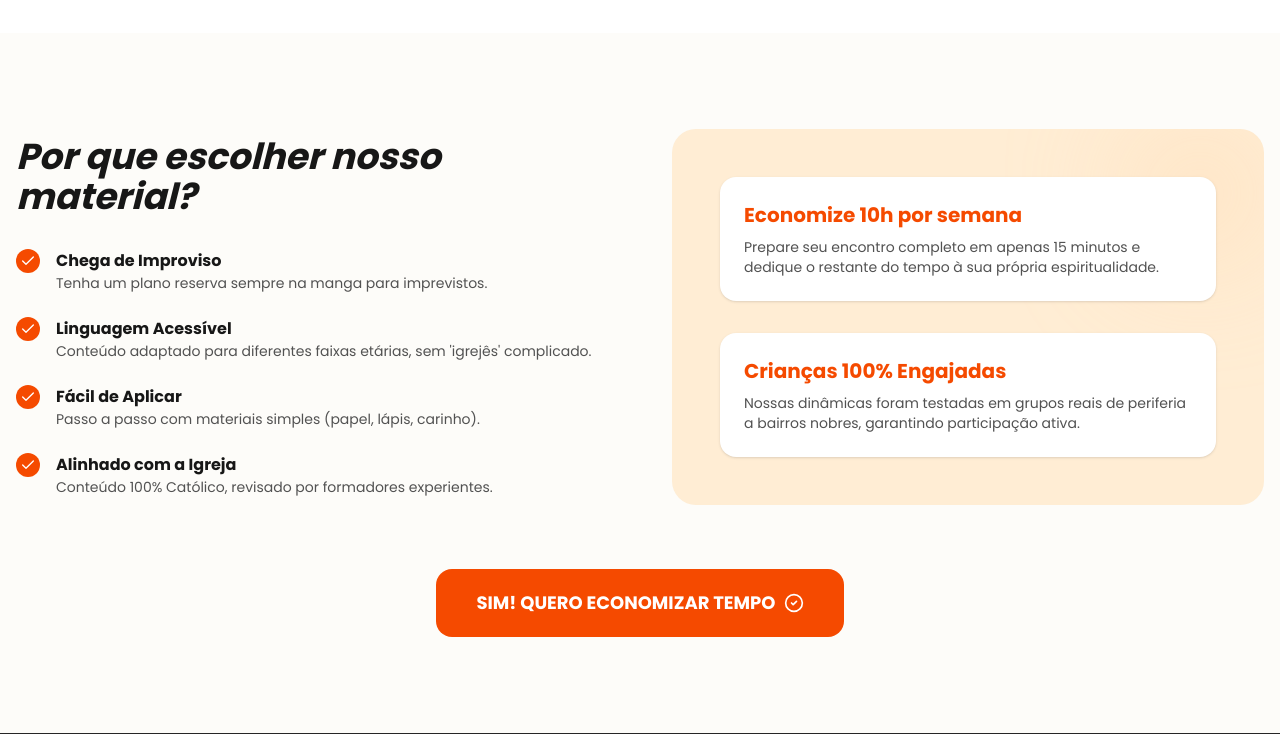
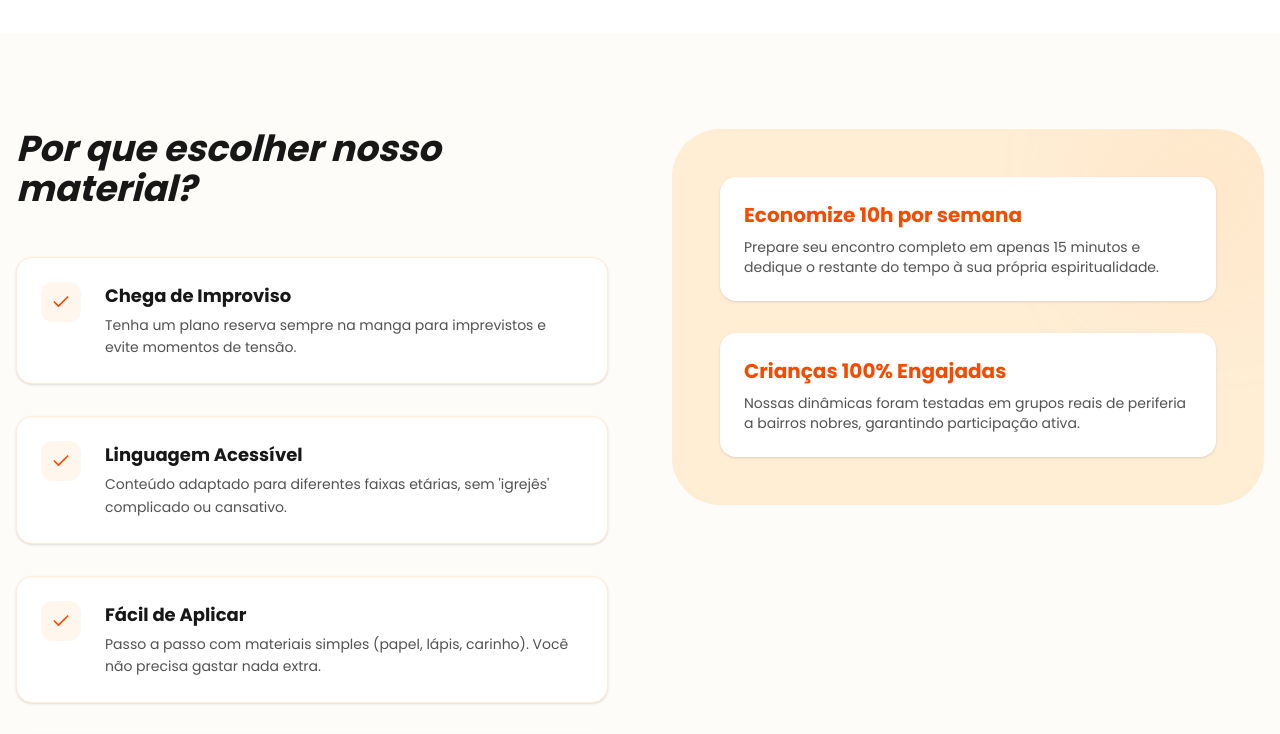
Before and after one commit to narutinfps-tech/catequese-2, a React (Vite) app: page / in a window 1280 px wide. Shown: the part 2440-3174 px from the top of the page. Built offline with nearby package versions, Linux system fonts and the light colour scheme.

Commit message:
feat: Update landing page text and layout
Refine the wording on the hero section to clarify pricing structure and improve the visual flow of the benefits section by adjusting spacing and alignment.

```diff
--- a/src/App.tsx
+++ b/src/App.tsx
@@ -176,7 +176,7 @@ export default function App() {
             </div>
 
             <div className="w-full max-w-md">
-              <p className="text-sm font-medium mb-3">A partir de <span className="text-2xl font-bold text-orange-600">R$ 10,00</span></p>
+              <p className="text-sm font-medium mb-3">Planos a partir de <span className="text-2xl font-bold text-orange-600">R$ 10,00</span></p>
               <a
                 href="#pricing"
                 className="block w-full bg-orange-600 text-white py-5 rounded-2xl font-bold text-lg hover:shadow-xl hover:shadow-orange-600/20 hover:-translate-y-0.5 transition-all active:scale-[0.98]"
@@ -241,41 +241,39 @@ export default function App() {
         </div>
       </section>
 
-
-
       {/* Benefits Section */}
       <section className="py-24 bg-[#FDFCF9]">
         <div className="max-w-7xl mx-auto px-4">
-          <div className="grid grid-cols-1 lg:grid-cols-2 gap-16 items-center">
+          <div className="grid grid-cols-1 lg:grid-cols-2 gap-16 items-start">
             <div>
-              <h2 className="font-serif text-3xl sm:text-4xl font-bold mb-8 italic">Por que escolher nosso material?</h2>
-              <ul className="space-y-6">
+              <h2 className="font-serif text-3xl sm:text-4xl font-bold mb-12 italic">Por que escolher nosso material?</h2>
+              <div className="space-y-8">
                 {[
-                  { t: "Chega de Improviso", d: "Tenha um plano reserva sempre na manga para imprevistos." },
-                  { t: "Linguagem Acessível", d: "Conteúdo adaptado para diferentes faixas etárias, sem 'igrejês' complicado." },
-                  { t: "Fácil de Aplicar", d: "Passo a passo com materiais simples (papel, lápis, carinho)." },
-                  { t: "Alinhado com a Igreja", d: "Conteúdo 100% Católico, revisado por formadores experientes." }
+                  { t: "Chega de Improviso", d: "Tenha um plano reserva sempre na manga para imprevistos e evite momentos de tensão." },
+                  { t: "Linguagem Acessível", d: "Conteúdo adaptado para diferentes faixas etárias, sem 'igrejês' complicado ou cansativo." },
+                  { t: "Fácil de Aplicar", d: "Passo a passo com materiais simples (papel, lápis, carinho). Você não precisa gastar nada extra." },
+                  { t: "Alinhado com a Igreja", d: "Conteúdo 100% Católico, revisado por formadores experientes e fiel à doutrina." }
                 ].map((item, i) => (
-                  <motion.li
+                  <motion.div
                     key={i}
                     viewport={{ once: true }}
-                    initial={{ opacity: 0, x: -20 }}
-                    whileInView={{ opacity: 1, x: 0 }}
+                    initial={{ opacity: 0, y: 20 }}
+                    whileInView={{ opacity: 1, y: 0 }}
                     transition={{ delay: i * 0.1 }}
-                    className="flex gap-4"
+                    className="flex gap-6 p-6 bg-white rounded-2xl border border-orange-100 shadow-sm hover:shadow-md transition-shadow group"
                   >
-                    <div className="flex-shrink-0 w-6 h-6 bg-orange-600 rounded-full flex items-center justify-center">
-                      <Check className="text-white w-4 h-4" />
+                    <div className="flex-shrink-0 w-10 h-10 bg-orange-50 rounded-xl flex items-center justify-center group-hover:bg-orange-600 transition-colors">
+                      <Check className="text-orange-600 w-5 h-5 group-hover:text-white transition-colors" />
                     </div>
                     <div>
-                      <h4 className="font-bold text-neutral-900">{item.t}</h4>
-                      <p className="text-neutral-600 text-sm">{item.d}</p>
+                      <h4 className="font-bold text-lg text-neutral-900 mb-1">{item.t}</h4>
+                      <p className="text-neutral-600 text-sm leading-relaxed">{item.d}</p>
                     </div>
-                  </motion.li>
+                  </motion.div>
                 ))}
-              </ul>
+              </div>
             </div>
-            <div className="bg-orange-100 rounded-3xl p-4 sm:p-12 relative overflow-hidden">
+            <div className="bg-orange-100 rounded-[3rem] p-6 sm:p-12 relative overflow-hidden lg:sticky lg:top-8">
                <div className="absolute top-0 right-0 w-32 h-32 bg-orange-200/50 rounded-full blur-3xl"></div>
                <div className="relative space-y-8">
                   <div className="bg-white p-6 rounded-2xl shadow-sm">
@@ -437,32 +435,57 @@ export default function App() {
              </div>
           </div>
 
-          <div className="max-w-xl mx-auto">
-            {/* VIP Plan - Now the only plan at R$ 10,00 */}
-            <div className="bg-white p-10 rounded-[2.5rem] border-2 border-orange-600 relative overflow-hidden shadow-2xl shadow-orange-600/10 flex flex-col items-center">
-              <div className="absolute top-0 right-0 bg-orange-600 text-white px-8 py-1.5 rotate-45 translate-x-1/3 translate-y-1/2 text-[10px] font-bold tracking-widest">OFERTA ÚNICA</div>
+          <div className="grid grid-cols-1 md:grid-cols-2 gap-8 max-w-5xl mx-auto items-stretch">
+            {/* Basic Plan */}
+            <div className="bg-white p-8 rounded-[2.5rem] border border-orange-100 flex flex-col items-center shadow-sm hover:shadow-md transition-shadow">
+              <h3 className="font-serif text-xl font-bold mb-2">Plano Essencial</h3>
+              <p className="text-neutral-500 text-sm mb-8">O guia completo de dinâmicas</p>
+              <div className="text-center mb-10">
+                <span className="block text-neutral-400 line-through text-xs">De R$ 47,90</span>
+                <span className="text-4xl font-extrabold text-neutral-800">R$ 10,00</span>
+                <span className="block text-[10px] text-emerald-600 font-bold mt-1 uppercase">Promoção de Lançamento</span>
+              </div>
+              <ul className="w-full space-y-4 mb-10 text-sm text-neutral-600 flex-grow">
+                <li className="flex gap-3"><Check className="text-emerald-500 w-5 h-5 flex-shrink-0" /> <strong>+300 Dinâmicas Criativas</strong></li>
+                <li className="flex gap-3"><Check className="text-emerald-500 w-5 h-5 flex-shrink-0" /> Suporte via E-mail</li>
+                <li className="flex gap-3"><Check className="text-emerald-500 w-5 h-5 flex-shrink-0" /> Acesso Vitalício</li>
+                <li className="flex gap-3 opacity-30 grayscale"><X className="text-neutral-400 w-5 h-5 flex-shrink-0" /> 4 Bônus Exclusivos</li>
+                <li className="flex gap-3 opacity-30 grayscale"><X className="text-neutral-400 w-5 h-5 flex-shrink-0" /> Certificado de Formação</li>
+                <li className="flex gap-3 opacity-30 grayscale"><X className="text-neutral-400 w-5 h-5 flex-shrink-0" /> Grupo VIP de Catequistas</li>
+              </ul>
+              <a
+                href="https://pay.wiapy.com/wJqPAhaQ8o"
+                className="w-full py-4 px-6 bg-neutral-100 text-neutral-600 rounded-2xl font-bold text-base hover:bg-neutral-200 transition-all flex items-center justify-center gap-2 group"
+              >
+                ESCOLHER ESSENCIAL
+              </a>
+            </div>
+
+            {/* VIP Plan */}
+            <div className="bg-white p-8 sm:p-10 rounded-[2.5rem] border-4 border-orange-600 relative overflow-hidden shadow-2xl shadow-orange-600/10 flex flex-col items-center lg:scale-105">
+              <div className="absolute top-0 right-0 bg-orange-600 text-white px-8 py-1.5 rotate-45 translate-x-1/3 translate-y-1/2 text-[10px] font-bold tracking-widest">MAIS VENDIDO</div>
               <h3 className="font-serif text-2xl font-bold mb-2">Plano Completo VIP</h3>
               <p className="text-neutral-500 text-sm mb-8">Acesso total a todos os materiais + Bônus</p>
               <div className="text-center mb-10">
                 <span className="block text-neutral-400 line-through text-sm">De R$ 197,90</span>
-                <span className="text-5xl font-extrabold text-orange-600">R$ 10,00</span>
-                <span className="block text-xs text-emerald-600 font-bold mt-1">VOCÊ ECONOMIZA R$ 187,90</span>
+                <span className="text-5xl font-extrabold text-orange-600">R$ 19,90</span>
+                <span className="block text-xs text-emerald-600 font-bold mt-1">VOCÊ ECONOMIZA R$ 178,00</span>
               </div>
               <ul className="w-full space-y-4 mb-10 text-sm text-neutral-700">
-                <li className="flex gap-3"><Check className="text-emerald-500 w-5 h-5" /> <strong>+300 Dinâmicas Criativas</strong></li>
-                <li className="flex gap-3"><Check className="text-emerald-500 w-5 h-5" /> Resumo Bíblico em Slides (Bônus)</li>
-                <li className="flex gap-3"><Check className="text-emerald-500 w-5 h-5" /> 100 Atividades Bíblicas (Bônus)</li>
-                <li className="flex gap-3"><Check className="text-emerald-500 w-5 h-5" /> Mapas Mentais dos Personagens</li>
-                <li className="flex gap-3"><Check className="text-emerald-500 w-5 h-5" /> Calendário Litúrgico Ilustrado</li>
-                <li className="flex gap-3"><Check className="text-emerald-500 w-5 h-5" /> Certificado de Formação em Dinâmicas</li>
-                <li className="flex gap-3"><Check className="text-emerald-500 w-5 h-5" /> Acesso ao Grupo VIP Catequistas</li>
-                <li className="flex gap-3"><Check className="text-emerald-500 w-5 h-5" /> Acesso Vitalício</li>
+                <li className="flex gap-3"><Check className="text-emerald-500 w-5 h-5 flex-shrink-0" /> <strong>+300 Dinâmicas Criativas</strong></li>
+                <li className="flex gap-3"><Check className="text-emerald-500 w-5 h-5 flex-shrink-0" /> Slides Bíblicos (Bônus)</li>
+                <li className="flex gap-3"><Check className="text-emerald-500 w-5 h-5 flex-shrink-0" /> 100 Atividades (Bônus)</li>
+                <li className="flex gap-3"><Check className="text-emerald-500 w-5 h-5 flex-shrink-0" /> Mapas Mentais (Bônus)</li>
+                <li className="flex gap-3"><Check className="text-emerald-500 w-5 h-5 flex-shrink-0" /> Calendário Litúrgico (Bônus)</li>
+                <li className="flex gap-3"><Check className="text-emerald-500 w-5 h-5 flex-shrink-0" /> Certificado de Formação</li>
+                <li className="flex gap-3"><Check className="text-emerald-500 w-5 h-5 flex-shrink-0" /> <strong>Grupo VIP de Catequistas</strong></li>
+                <li className="flex gap-3"><Check className="text-emerald-500 w-5 h-5 flex-shrink-0" /> Acesso Vitalício</li>
               </ul>
               <a
                 href="https://pay.wiapy.com/wJqPAhaQ8o"
                 className="w-full py-5 px-6 bg-orange-600 text-white rounded-2xl font-bold text-base sm:text-lg hover:bg-orange-700 hover:shadow-xl hover:-translate-y-0.5 transition-all flex items-center justify-center gap-2 group"
               >
-                <span className="text-center leading-tight">GARANTIR ACESSO COMPLETO</span>
+                <span className="text-center leading-tight uppercase font-black">Quero Acesso VIP</span>
                 <ArrowRight className="w-5 h-5 flex-shrink-0 group-hover:translate-x-1 transition-transform" />
               </a>
               <p className="mt-4 text-[10px] text-neutral-400 uppercase tracking-tighter">Compra 100% Segura • Risco Zero</p>
```
